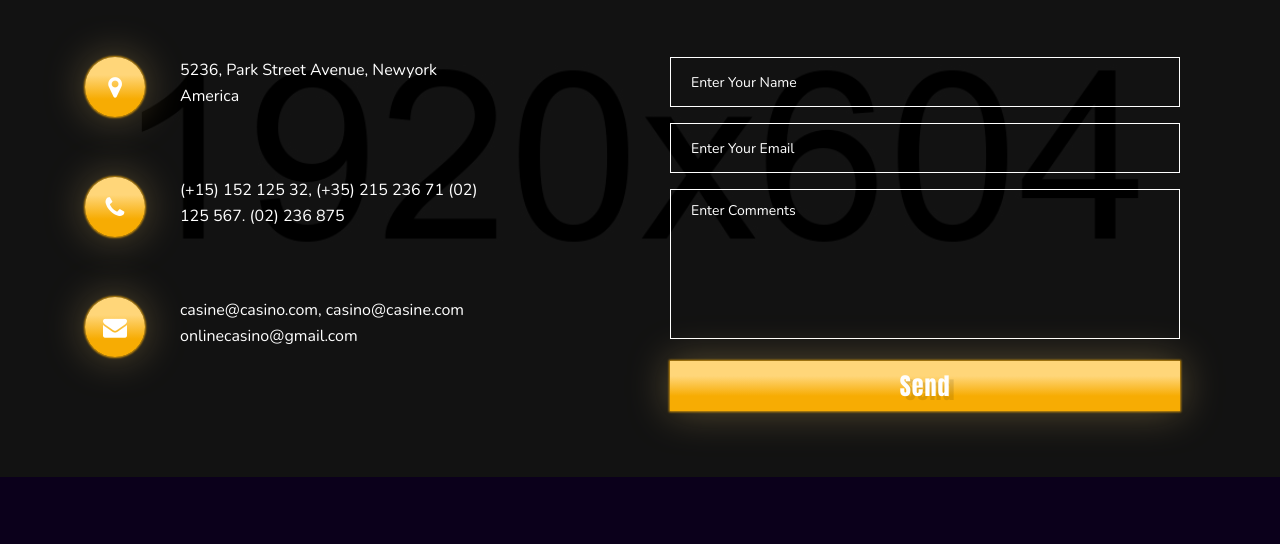
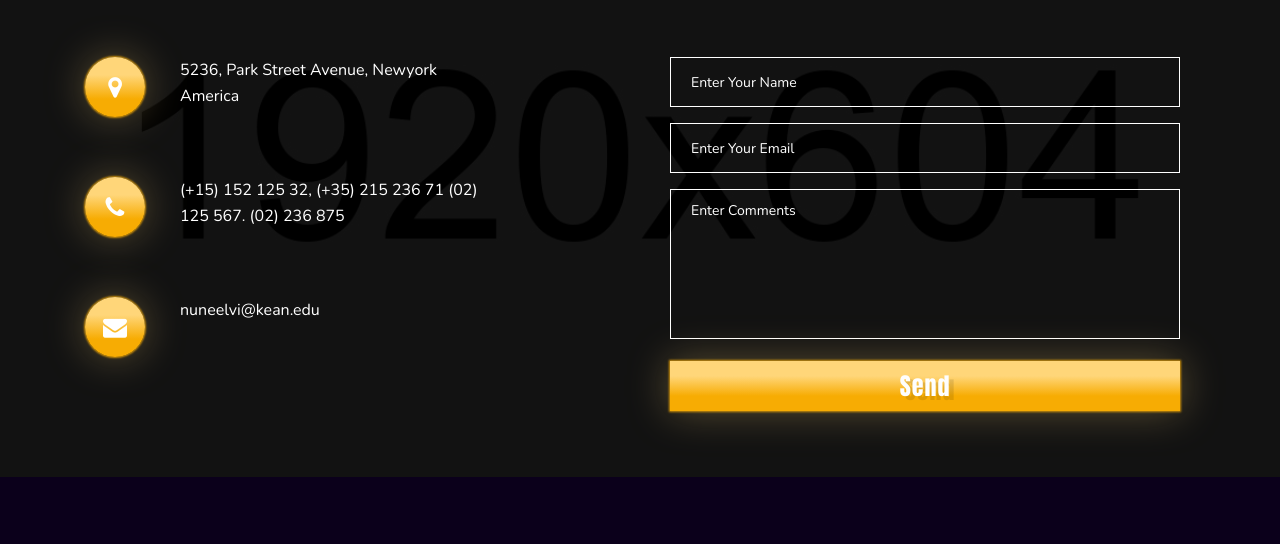
Before and after one commit to tm4531/cardninjapro, a plain HTML site: page contact-us.html in a window 1280 px wide. Shown: the part 256-800 px from the top of the page. Drawn offline with nearby package versions, Linux system fonts and the light colour scheme; a web font is replaced by a local one.

Commit message:
Added email

```diff
--- a/contact-us.html
+++ b/contact-us.html
@@ -194,8 +194,8 @@
                                 </div>
                                 <div class="col-lg-10 col-md-9 col-9">
                                     <div class="location-txt">
-                                        <span>casine@casino.com, casino@casine.com
-                                            onlinecasino@gmail.com</span>
+                                        <span>nuneelvi@kean.edu
+                                            </span>
                                     </div>
                                 </div>
                             </div>
```
